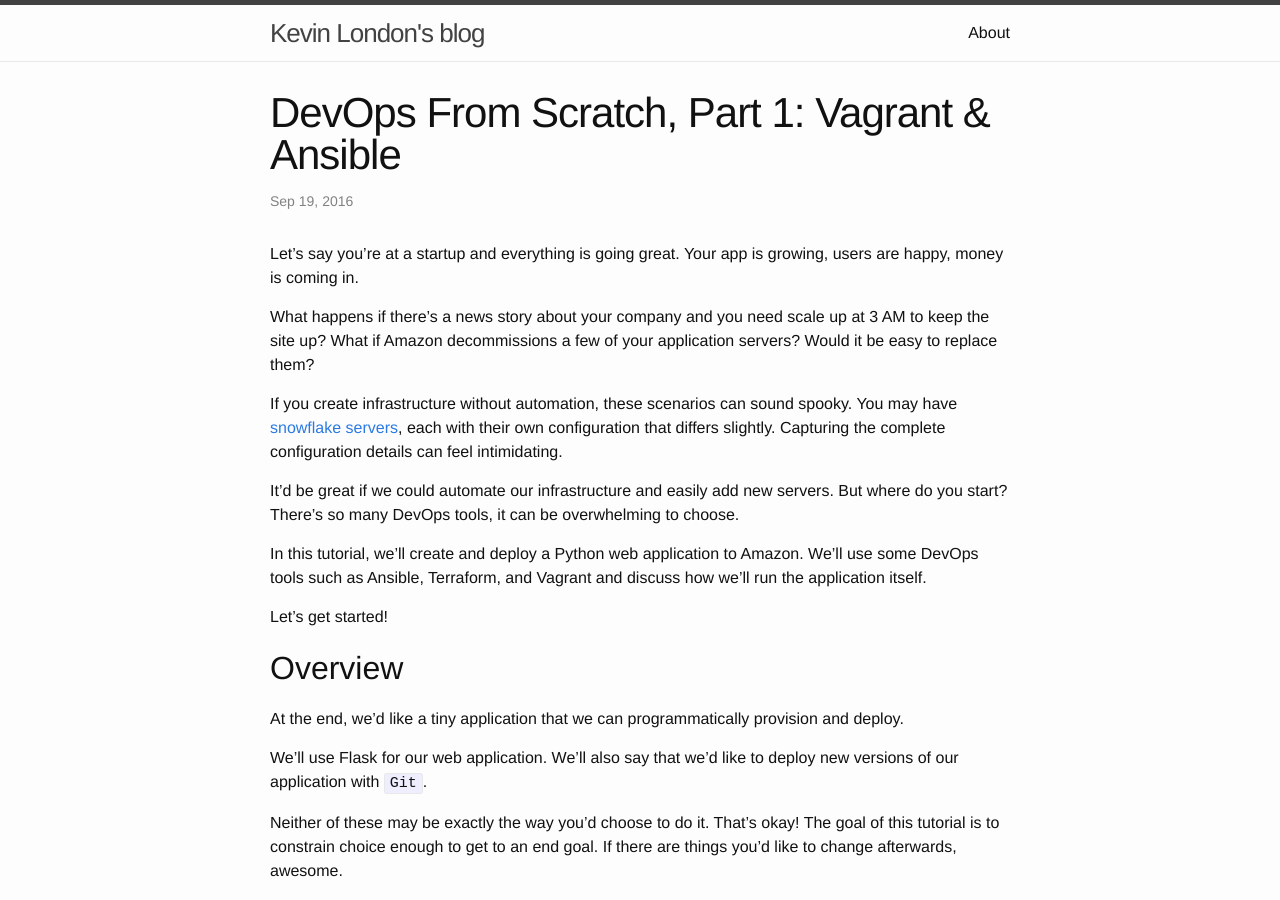
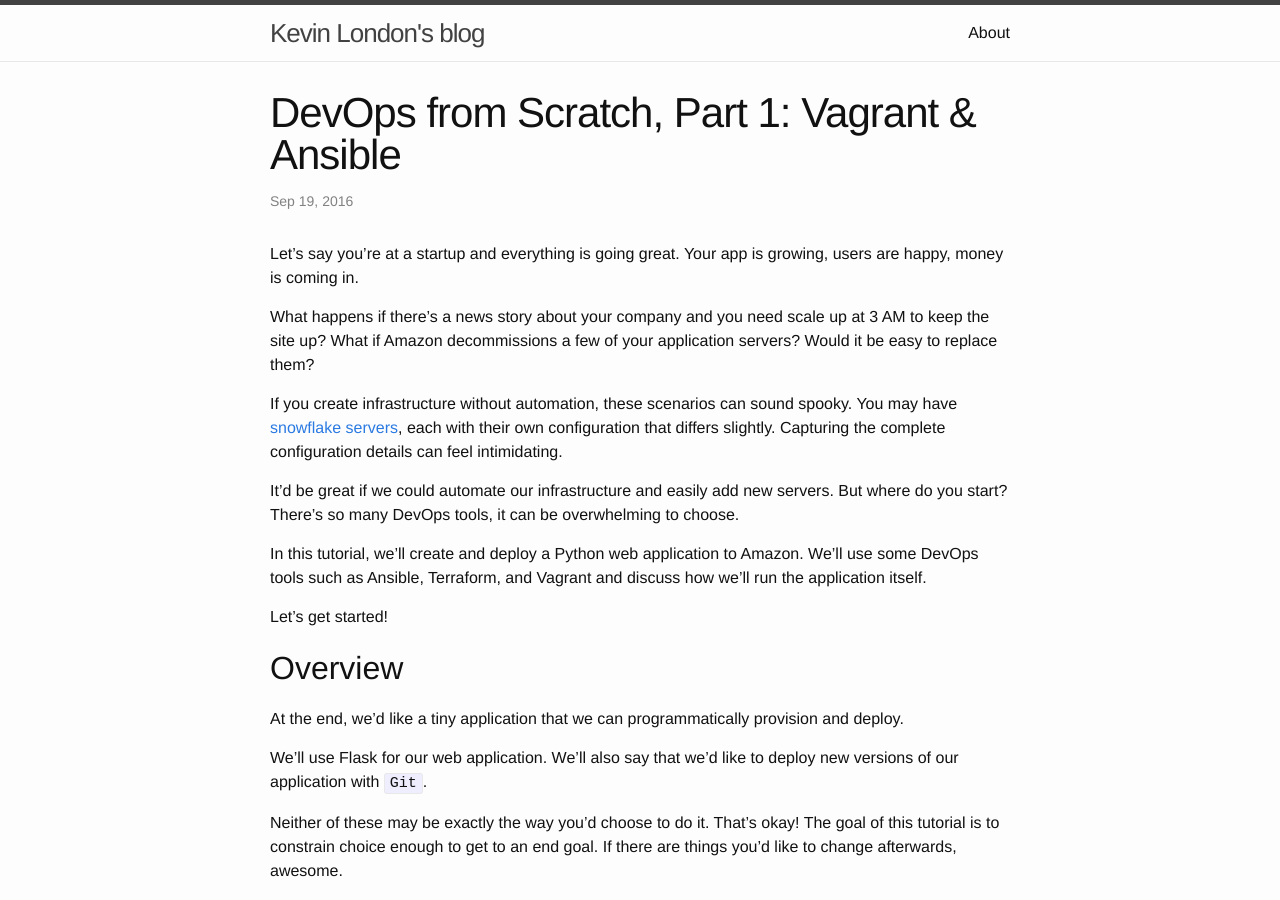
Before and after one commit to kevinlondon/kevinlondon.github.io, a Jekyll site: the page built from _posts/2016-09-19-devops-from-scratch-pt-1.md, in a window 1280 px wide and 900 px high. Built offline with Jekyll 4.4.1, drawn with Linux system fonts in a browser that asks for light colours; comment, search, counter and statistics services are not loaded.

Commit message:
Change capitalization

```diff
--- a/_posts/2016-09-19-devops-from-scratch-pt-1.md
+++ b/_posts/2016-09-19-devops-from-scratch-pt-1.md
@@ -1,6 +1,6 @@
 ---
 layout: post
-title: "DevOps From Scratch, Part 1: Vagrant & Ansible"
+title: "DevOps from Scratch, Part 1: Vagrant & Ansible"
 date:  2016-09-19 12:32:00
 ---
 
```
Also changed, not shown: _posts/2016-09-20-devops-from-scratch-pt-2.md (+1 -1 lines).
